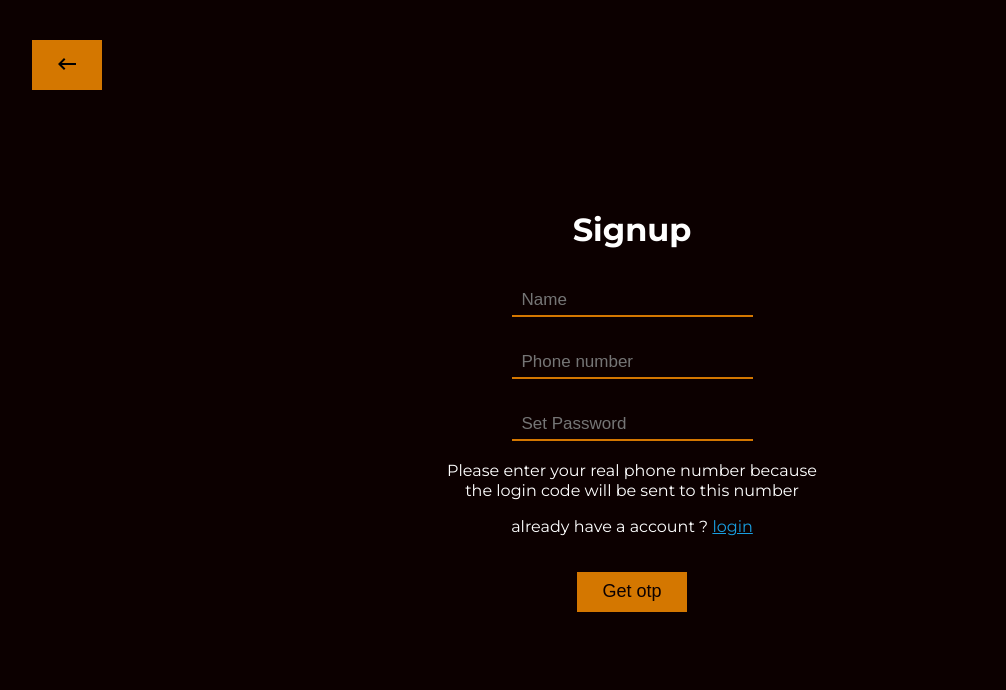
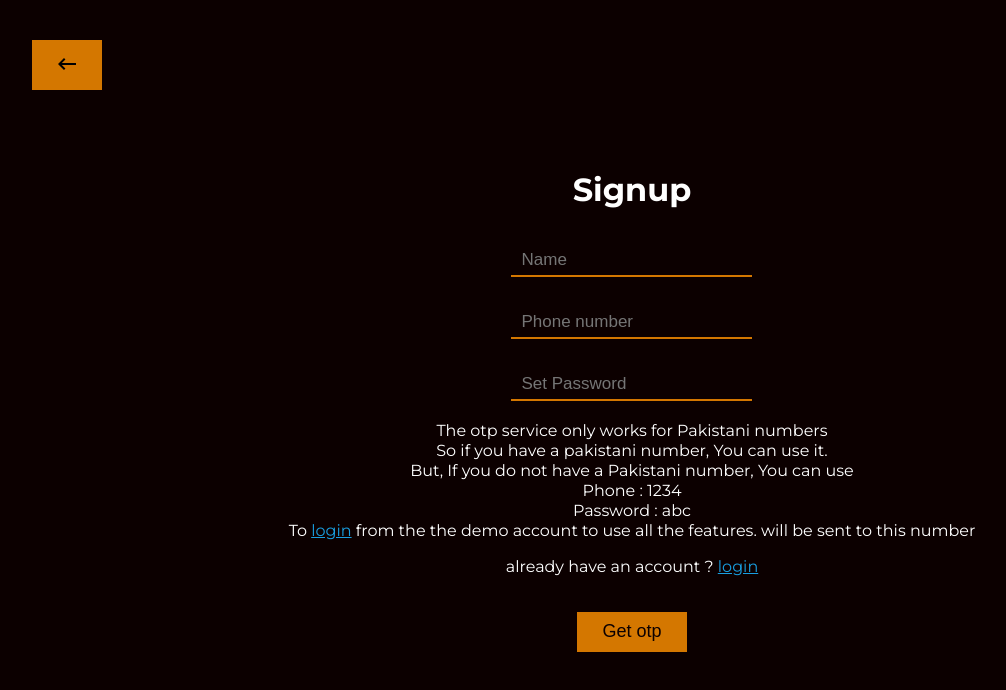
Before and after one commit to M-Uzair-dev/Cinemorphia, a React (Create React App) app: page /signup in a window 1280 px wide. Shown: the top 690 px of the page, without its empty margins (8-1014 px from the left). Built offline with nearby package versions, Linux system fonts and the light colour scheme.

Commit message:
Update Signup.jsm

```diff
--- a/src/Components/Signup.js
+++ b/src/Components/Signup.js
@@ -177,11 +177,13 @@ const Signup = () => {
                 margin: "5px 0 0 0",
               }}
             >
-              Please enter your real phone number because <br /> the login code
+              The otp service only works for Pakistani numbers <br /> So if you have a pakistani number, You can use it. <br/> But, If you do not have a Pakistani number, You can use <br/> Phone : 1234 <br/> Password : abc <br/> To <Link style={{ color: "rgb(25, 158, 224)" }} to={"/login"}>
+                login
+              </Link> from the the demo account to use all the features.
               will be sent to this number
             </p>
             <p>
-              already have a account ?{" "}
+              already have an account ?{" "}
               <Link style={{ color: "rgb(25, 158, 224)" }} to={"/login"}>
                 login
               </Link>
```
